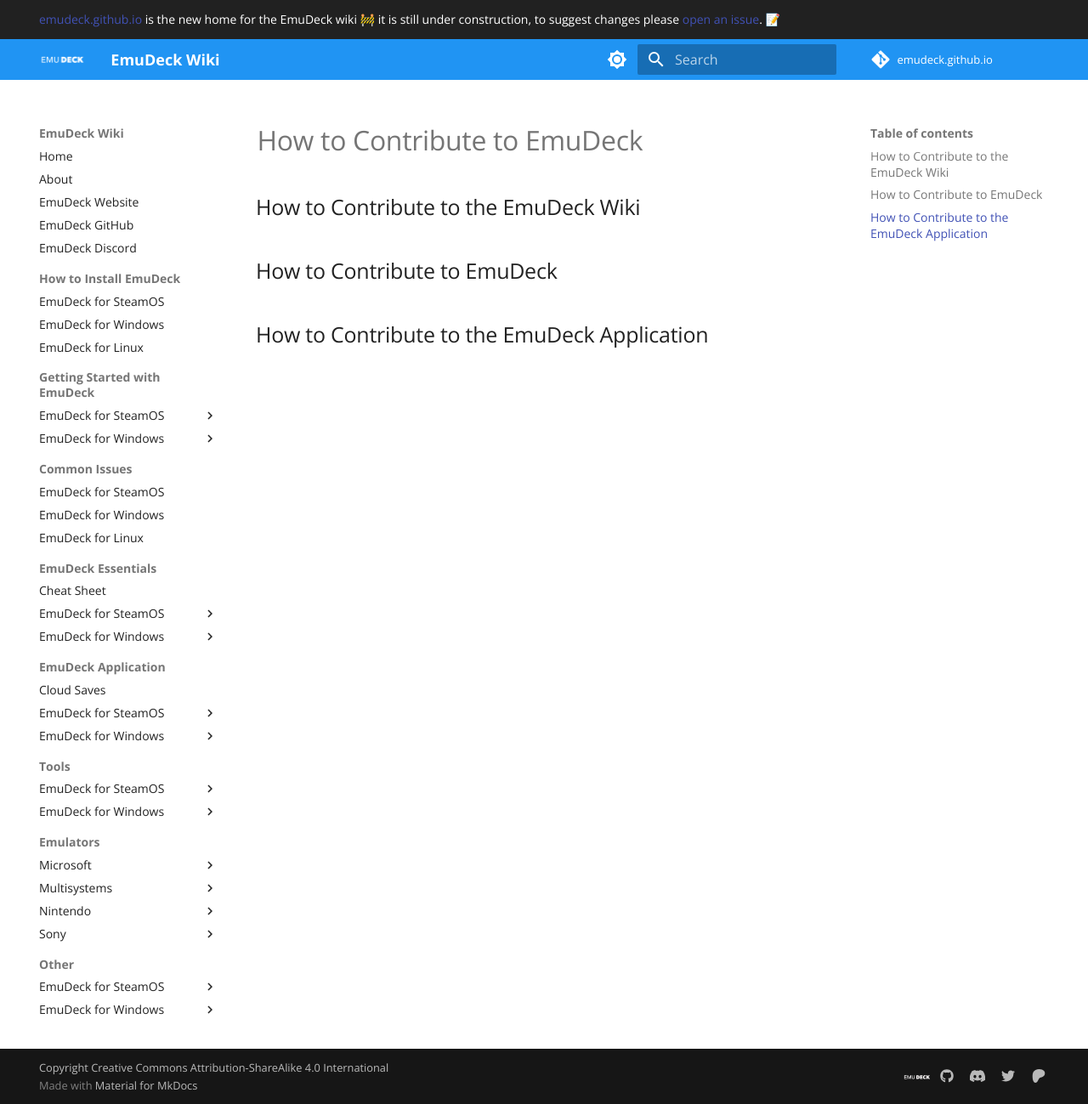
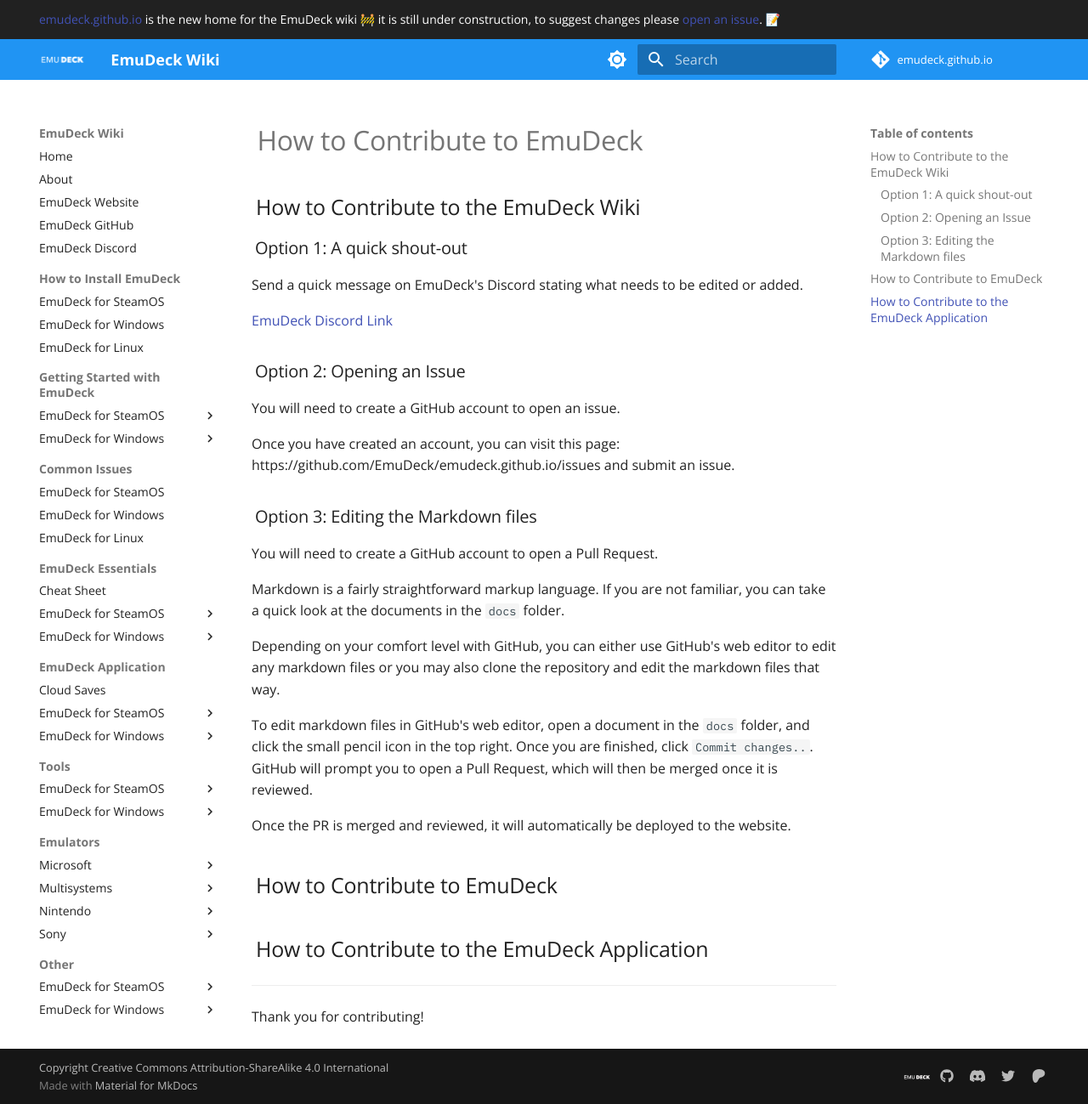
Before and after one commit to EmuDeck/emudeck.github.io, an MkDocs documentation site: the page built from docs/how-to-contribute.md, in a window 1280 px wide and 1299 px high. Shown: the whole window at 85% size. Built offline with MkDocs 1.6.1 and Material for MkDocs 9.7.7, drawn with Linux system fonts in a browser that asks for light colours; comment, search, counter and statistics services are not loaded.

Commit message:
Clarify/add: Wiki contribution expectations

```diff
--- a/docs/how-to-contribute.md
+++ b/docs/how-to-contribute.md
@@ -2,6 +2,34 @@
 
 ## How to Contribute to the EmuDeck Wiki
 
+### Option 1: A quick shout-out
+
+Send a quick message on EmuDeck's Discord stating what needs to be edited or added.
+
+[EmuDeck Discord Link](https://discord.gg/b9F7GpXtFP)
+
+### Option 2: Opening an Issue
+
+You will need to create a GitHub account to open an issue.
+
+Once you have created an account, you can visit this page: https://github.com/EmuDeck/emudeck.github.io/issues and submit an issue.
+
+### Option 3: Editing the Markdown files
+
+You will need to create a GitHub account to open a Pull Request.
+
+Markdown is a fairly straightforward markup language. If you are not familiar, you can take a quick look at the documents in the `docs` folder.
+
+Depending on your comfort level with GitHub, you can either use GitHub's web editor to edit any markdown files or you may also clone the repository and edit the markdown files that way.
+
+To edit markdown files in GitHub's web editor, open a document in the `docs` folder, and click the small pencil icon in the top right. Once you are finished, click `Commit changes..`. GitHub will prompt you to open a Pull Request, which will then be merged once it is reviewed.
+
+Once the PR is merged and reviewed, it will automatically be deployed to the website.
+
 ## How to Contribute to EmuDeck
 
 ## How to Contribute to the EmuDeck Application
+
+***
+
+Thank you for contributing!
```
